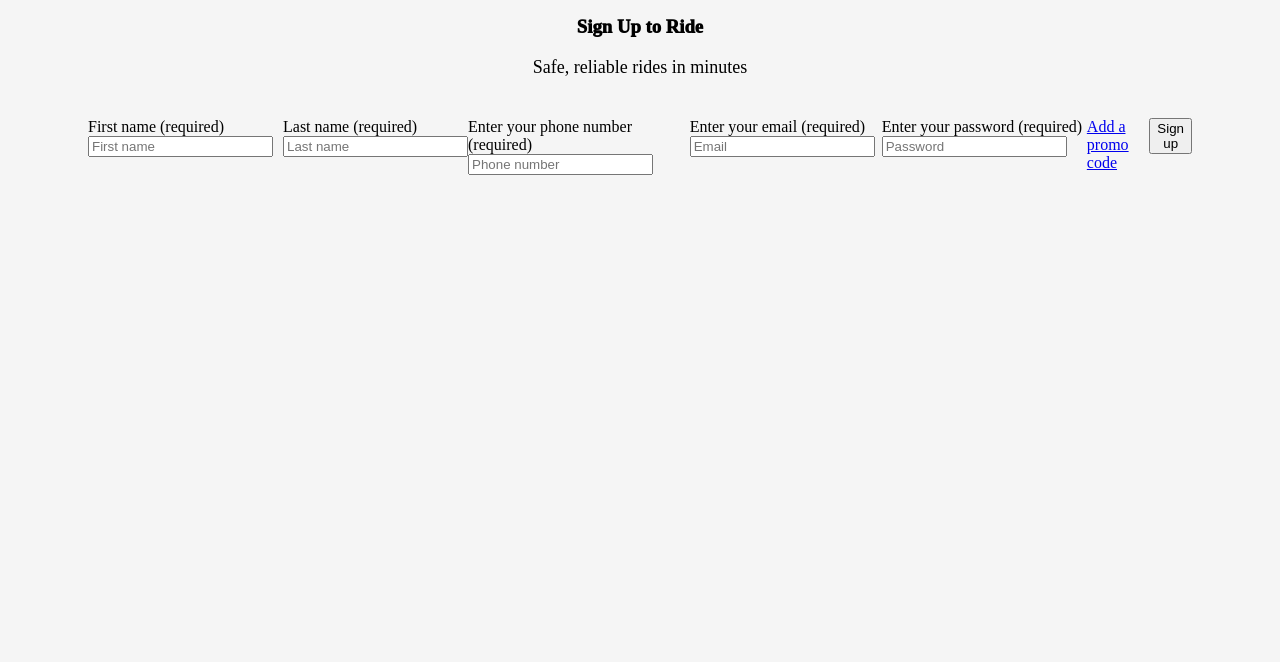
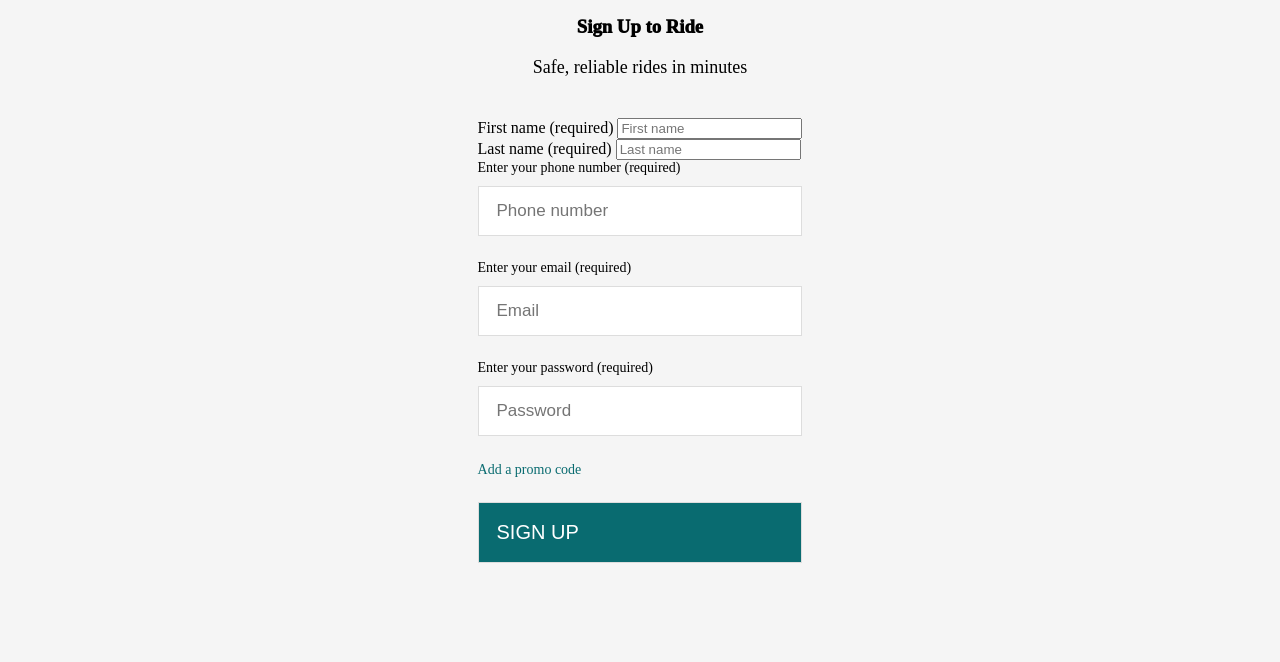
Before and after one commit to Dianawats/Uber_Signup_Form, a plain HTML site: page index.html in a window 1280 px wide. Shown: the part 138-800 px from the top of the page. Drawn offline with Linux system fonts and the light colour scheme; files that its build step writes are made by us from their sources.

Commit message:
adding more styles

```diff
--- a/main.css
+++ b/main.css
@@ -21,9 +21,9 @@ section#SignUp-section{
 
 .header .logo{
     padding:10px 12px;
-    background: black;
+    background: #000000;
     width: fit-content;
-    color: ffffff;
+    color: #ffffff;
     margin: 0 auto;
 
 }
@@ -40,16 +40,16 @@ section#SignUp-section{
     margin-bottom: 40px;
 }
 
-.element-group{
+.form-element-group{
     display: flex;
     justify-content: space-between;
 }
 
-.element-group > .element:first-child {
+.form-element-group > .element:first-child {
     margin-right: 10px;
   }
 
-.element-group > .child-element {
+.form-element-group > .child-element {
     margin: 0;
   }
 
@@ -57,3 +57,54 @@ section#SignUp-section{
 .element-group {
   margin-bottom: 24px;
 }
+
+.form-element > label {
+    display: block;
+    font-size: 14px;
+    margin-bottom: 10px;
+  }
+
+  .form-element > input {
+    padding: 8px 18px;
+    font-size: 17px;
+    border: 1px solid #ddd;
+    width: 100%;
+    height: 50px;
+  }
+
+  @media (max-width: 500px) {
+    main {
+      display: block;
+    }
+    section#SignUp-section {
+      padding: 2rem 0;
+    }
+    .form-element-group {
+      flex-direction: column;
+    }
+  }
+
+
+.form-element > input:focus {
+    /* outline: none; */
+    border-color: #096b70;
+  }
+
+  a.promo {
+    color: #096b70;
+    text-decoration: none;
+    font-size: 14px;
+  }
+
+button.main-section {
+    background: #096b70;
+    padding: 18px;
+    border: 1px solid #ddd;
+    text-align: left;
+    text-transform: uppercase;
+    color: #ffffff;
+    width: 100%;
+    font-size: 20px;
+    font-weight: 500;
+    cursor: pointer;
+  }
```
